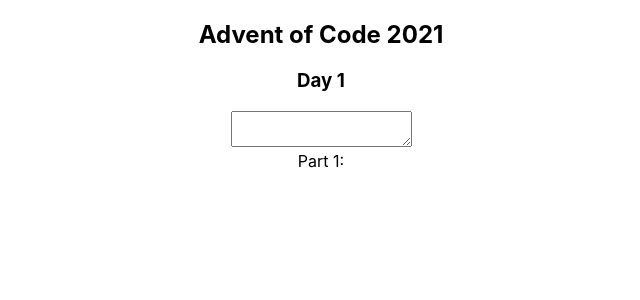
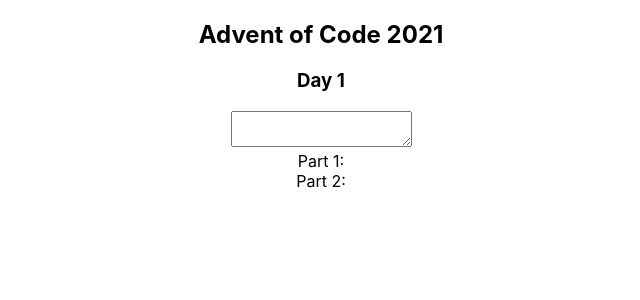
Before and after one commit to xbrukner/aoc21, a React (Create React App) app: page / in a window 1280 px wide. Shown: the top 300 px of the page, without its empty margins (319-959 px from the left). Built offline with nearby package versions, Linux system fonts and the light colour scheme.

Commit message:
Finish first day.

```diff
--- a/src/App.tsx
+++ b/src/App.tsx
@@ -1,6 +1,6 @@
 import React, {useState} from 'react';
 import './App.css';
-import { countMeasurements } from './days/01';
+import { countMeasurements, countTriplets } from './days/01';
 
 interface TaskProps {
   day: number,
@@ -22,18 +22,17 @@
     <h3>Day {day}</h3>
     <textarea onChange={onChange}></textarea>
     <div>
-      <span>Part 1: </span><span>{firstPart}</span>
+      <span>Part 1: </span><span>{firstPart}</span><br />
       {secondHalf && <><span>Part 2: </span><span>{secondPart}</span></>}
     </div>
   </div>);
 }
-//function HalfDay
 
 function App() {
   return (
     <div className="App">
       <h2>Advent of Code 2021</h2>
-      <Task day={1} firstHalf={countMeasurements} />
+      <Task day={1} firstHalf={countMeasurements} secondHalf={countTriplets} />
     </div>
   );
 }
--- a/src/days/01.ts
+++ b/src/days/01.ts
@@ -15,3 +15,23 @@
 
     return depths.reduce(reducer, initial).count;
 }
+
+export function* generateNSums(n: number, input: Array<number>): Generator<number, void, void> {
+    if (input.length < n) return;
+    let window: Array<number> = input.slice(0, n);
+    let sum = window.reduce((a, b) => a + b);
+    yield sum;
+
+    for (const element of input.slice(n)) {
+        const last = window.shift() as number; //because the array will never be empty
+        window.push(element);
+        sum = sum - last + element;
+        yield sum;
+    }
+
+    return;
+}
+
+export function countTriplets(depths: Array<number>): number {
+    return countMeasurements([...generateNSums(3, depths)]);
+}
--- a/tsconfig.json
+++ b/tsconfig.json
@@ -1,6 +1,6 @@
 {
   "compilerOptions": {
-    "target": "es5",
+    "target": "es2020",
     "lib": [
       "dom",
       "dom.iterable",
```
Also changed, not shown: 1 other file (tests, documents, lock files or other folders).
